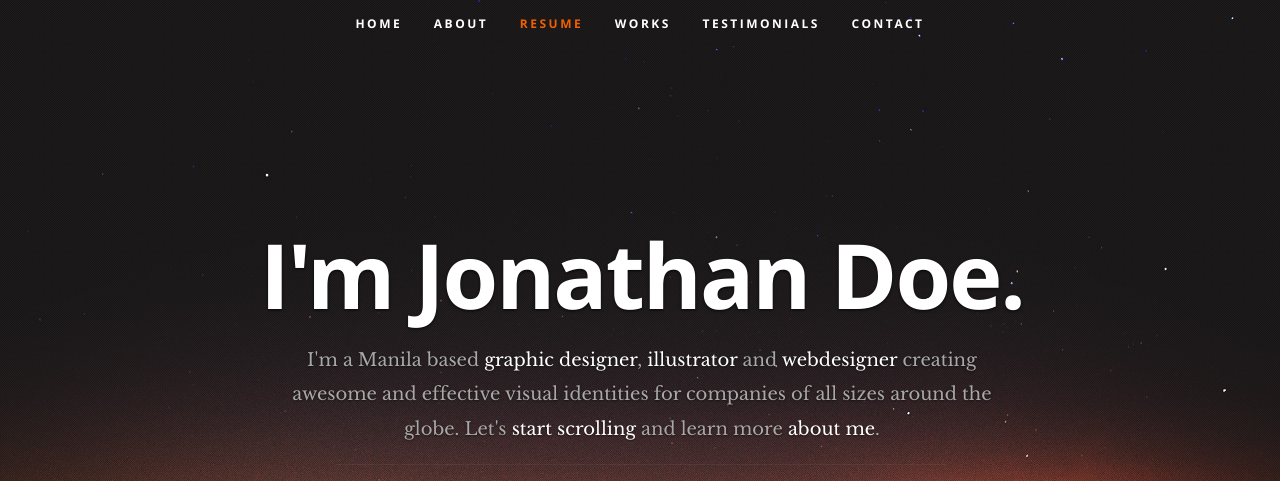
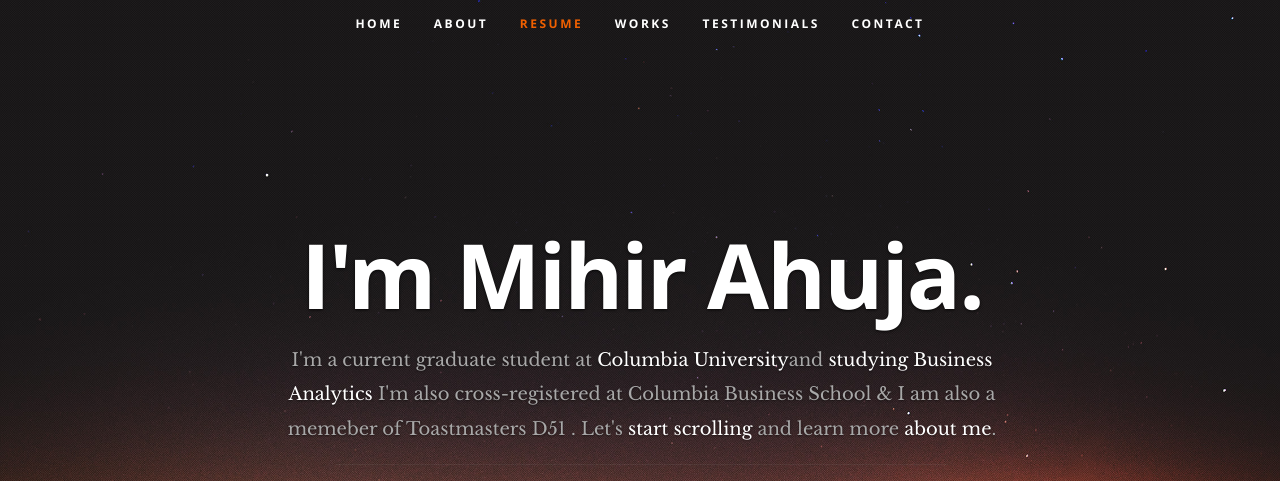
Before and after one commit to mihirahuja1/mihirahuja1.github.io, a plain HTML site: page index.html in a window 1280 px wide. Shown: the top 481 px of the page. Drawn offline with nearby package versions, Linux system fonts and the light colour scheme.

Commit message:
Update index.html

```diff
--- a/index.html
+++ b/index.html
@@ -56,9 +56,9 @@
 
       <div class="row banner">
          <div class="banner-text">
-            <h1 class="responsive-headline">I'm Jonathan Doe.</h1>
-            <h3>I'm a Manila based <span>graphic designer</span>, <span>illustrator</span> and <span>webdesigner</span> creating awesome and
-            effective visual identities for companies of all sizes around the globe. Let's <a class="smoothscroll" href="#about">start scrolling</a>
+            <h1 class="responsive-headline">I'm Mihir Ahuja.</h1>
+            <h3>I'm a current graduate student at <span>Columbia University</span>and <span>studying Business Analytics</span> I'm also cross-registered at Columbia Business School & I am also a memeber of Toastmasters D51
+		    . Let's <a class="smoothscroll" href="#about">start scrolling</a>
             and learn more <a class="smoothscroll" href="#about">about me</a>.</h3>
             <hr />
             <ul class="social">
```
